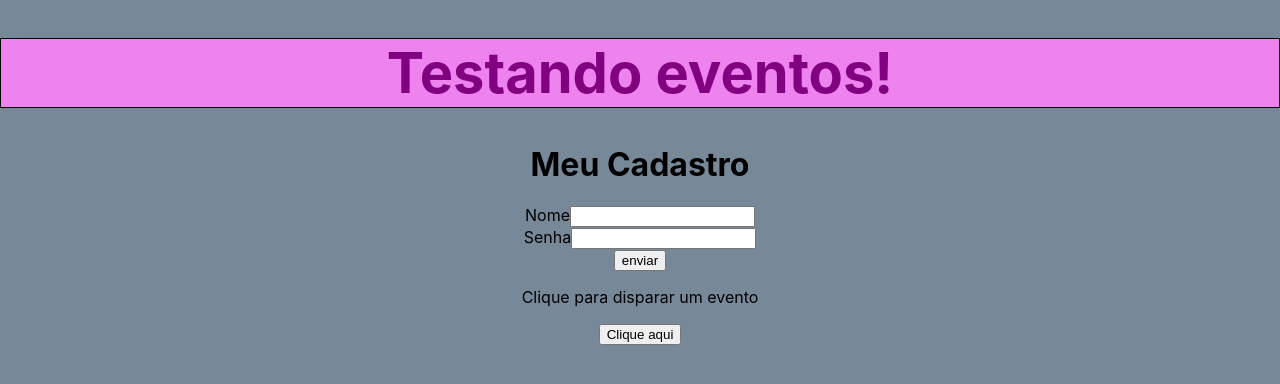
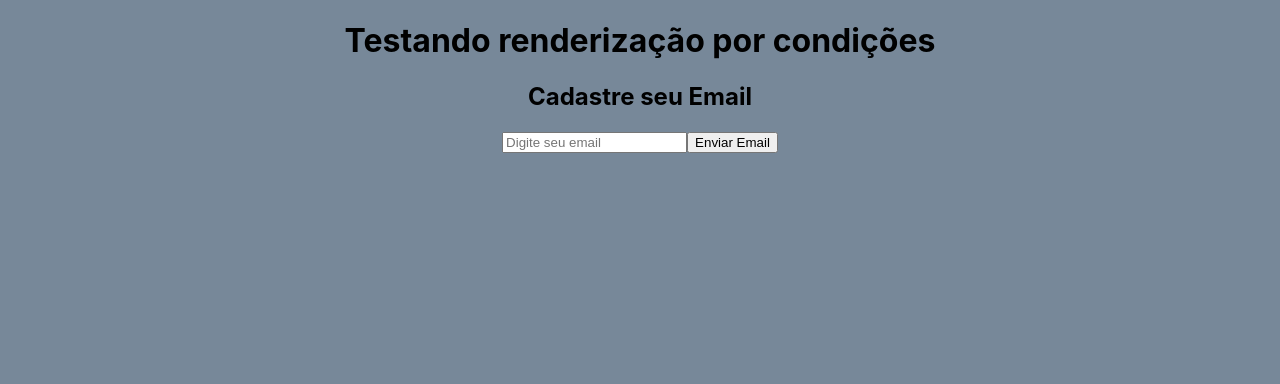
Before and after one commit to gori2016/React-estudos, a React (Create React App) app: page / in a window 1280 px wide. Shown: the top 384 px of the page. Built offline with nearby package versions, Linux system fonts and the light colour scheme.

Commit message:
Testando renderização por condições

```diff
--- a/src/App.js
+++ b/src/App.js
@@ -2,6 +2,7 @@ import Evento from './components/Evento';
 import './App.css';
 import style from './components/Frase.module.css';
 import Form from './components/Form';
+import Condicional from './components/Condicional';
 function App() {
   const nome = "Igoor"
 
@@ -9,9 +10,8 @@ function App() {
   const url = "https://placehold.co/600x400"
   return (
     <div className="App">
-      <h1 className={style.titulo}>Testando eventos!</h1>
-      <Form/>
-      <Evento/>
+      <h1>Testando renderização por condições</h1>
+      <Condicional />
      </div>
   );
 }
--- /dev/null
+++ b/src/components/Condicional.js
@@ -0,0 +1,32 @@
+import { useState } from "react";
+
+function Condicional() {
+    const [email, setEmail] = useState();
+    const [userEmail, setUserEmail] = useState();
+
+    function enviarEmail(e){
+        e.preventDefault();
+        setUserEmail(email)
+    }
+
+     function limparEmail(){
+        setUserEmail("")
+    }
+    return (
+        <><h2>Cadastre seu Email</h2><form action="">
+            <input type="email" placeholder="Digite seu email" onChange={(e) => setEmail(e.target.value)}/>
+            <button onClick={enviarEmail}>Enviar Email</button>
+            {userEmail && (
+                <div>
+                    <p>o email é {userEmail}</p>
+                    <button onClick={limparEmail}>Limpar Email</button>
+                </div>
+            )}
+
+        </form></>
+
+
+    )
+}
+
+export default Condicional;
--- a/src/components/Evento.js
+++ b/src/components/Evento.js
@@ -1,16 +1,22 @@
-function Evento(){
+import Button from "./eventos/Button";
 
-    function meuEvento(){
+
+function Evento() {
+
+    function meuEvento() {
         alert("O evento está funcionando!")
     }
 
+    function segundoEvento() {
+        alert("Segundo evento!")
+    }
 
-
-
-    return(
+    return (
         <div>
             <p>Clique para disparar um evento</p>
-            <button onClick={meuEvento}>Clique aqui</button>
+            <Button event={meuEvento} text="Primeiro Evento"></Button>
+            <Button event={segundoEvento} text="Segundo evento acontecendo"></Button>
+
         </div>
     )
 }
--- /dev/null
+++ b/src/components/eventos/Button.js
@@ -0,0 +1,12 @@
+function Button(props){
+    return(
+        <button onClick={props.event}>{props.text}</button>
+    )
+}
+
+function Button2(props){
+    return(
+        <button onClick={props.event}>{props.text}</button>
+    )
+}
+export default Button;
```
